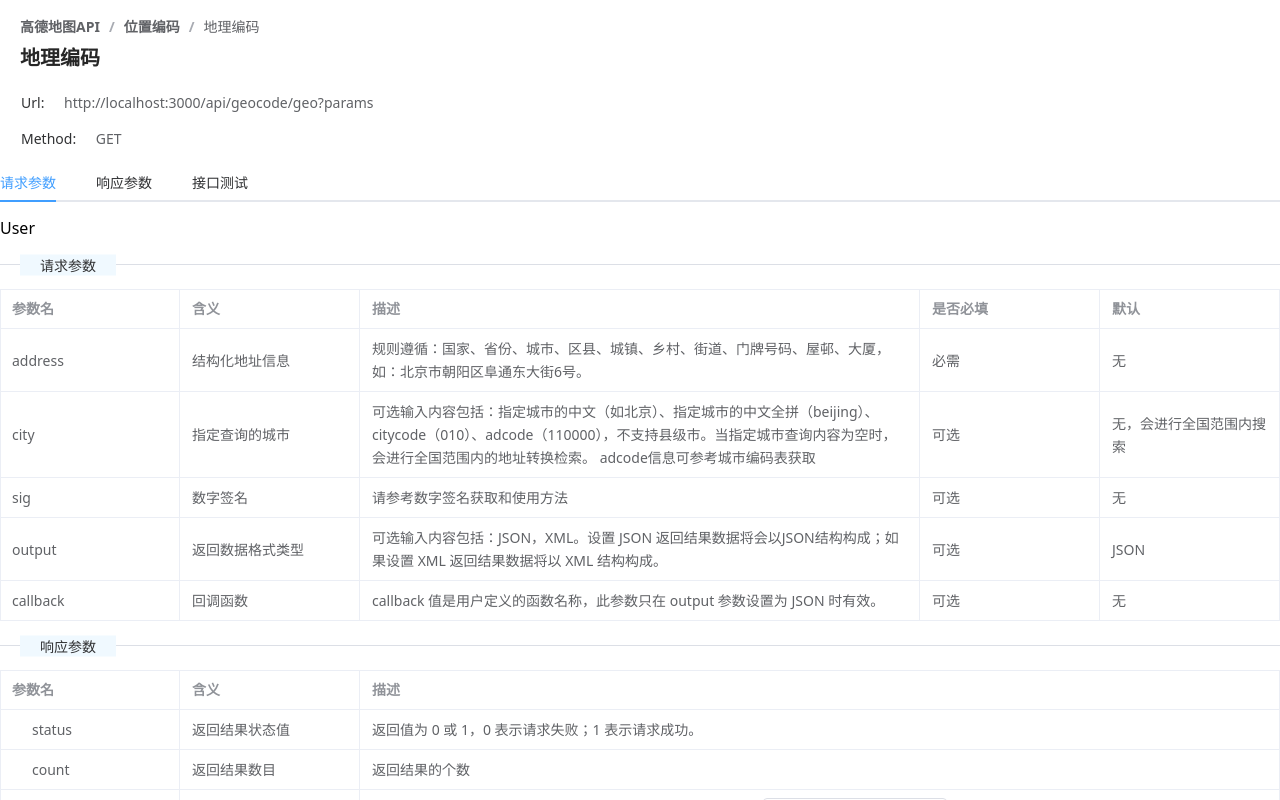
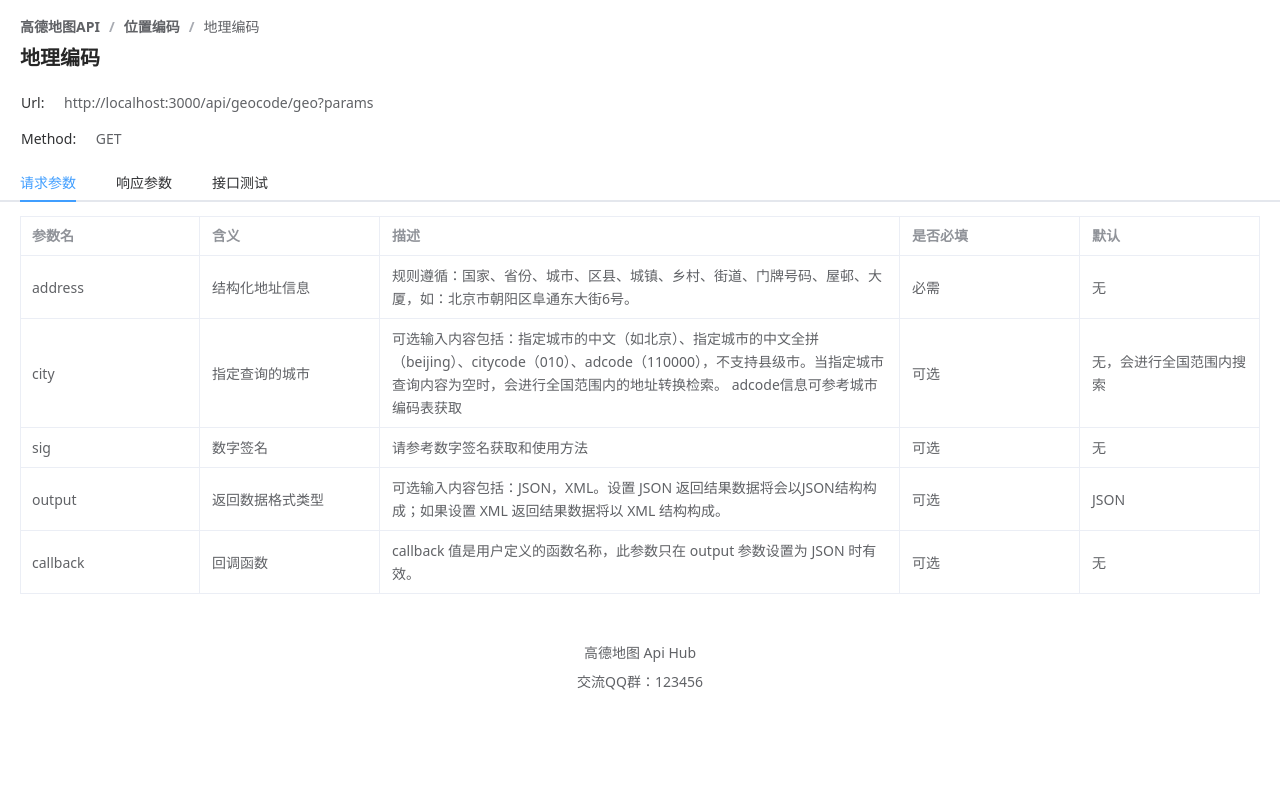
Before and after one commit to yongqi02/GaoDeDiTu, a Nuxt app: page /GeocodeGeo in a window 1280 px wide. Shown: the top 800 px of the page. Built offline with nearby package versions, Linux system fonts and the light colour scheme; what vue3-json-viewer would draw is missing.

Commit message:
feat: optimize stylesheet

```diff
--- a/components/InfoTable.vue
+++ b/components/InfoTable.vue
@@ -52,11 +52,11 @@
 </script>
 
 <template>
-	<el-table :data="tableData" style="width: 100%">
+	<el-table :data="tableData" style="width: 100%;">
 		<el-table-column fixed prop="code" label="info码" width="150" />
 		<el-table-column prop="returnValue" label="返回值" width="120" />
 		<el-table-column prop="description" label="描述" width="120" />
-		<el-table-column prop="resolution" label="可能解决方案" width="120" />
+		<el-table-column prop="resolution" label="可能解决方案" />
 	</el-table>
 </template>
 
--- a/pages/(components)/GeocodeGeo.vue
+++ b/pages/(components)/GeocodeGeo.vue
@@ -1,7 +1,5 @@
 <script setup lang="ts">
 import {
-	Guide,
-	CoffeeCup,
 	Pointer
 } from '@element-plus/icons-vue';
 import {ref} from 'vue';
@@ -140,6 +138,7 @@
 let isLoading = ref(false);
 let data = ref({});
 const handleClick = async () => {
+	console.log('发送请求');
 	isLoading.value = true;
 	const temp = await request(url.value);
 	isLoading.value = false;
@@ -150,6 +149,8 @@
 let infoDrawer = ref(false);
 
 let isActive = ref('request');
+
+console.log(`isEmpty: ${isEmpty.value}`)
 </script>
 
 <template>
@@ -169,11 +170,7 @@
 		</el-descriptions>
 	</div>
 	<el-tabs v-model="isActive" @tab-click="handleClick">
-		<el-tab-pane label="请求参数" name="request">User</el-tab-pane>
-		<el-tab-pane label="响应参数" name="response">Config</el-tab-pane>
-		<el-tab-pane label="接口测试" name="test">Role</el-tab-pane>
-	</el-tabs>
-	<el-divider content-position="left">请求参数</el-divider>
+		<el-tab-pane label="请求参数" name="request" style="padding: 0 20px;">
 			<client-only>
 				<el-table :data="requestData" border style="width: 100%">
 					<el-table-column prop="name" label="参数名" width="180" />
@@ -183,7 +180,8 @@
 					<el-table-column prop="default" label="默认" width="180"/>
 				</el-table>
 			</client-only>
-	<el-divider content-position="left">响应参数</el-divider>
+		</el-tab-pane>
+		<el-tab-pane label="响应参数" name="response" style="padding: 0 20px;">
 			<client-only>
 				<el-table :data="responseData" border style="width: 100%" row-key="id">
 					<el-table-column prop="name" label="参数名" width="180" />
@@ -192,13 +190,18 @@
 						<template #default="scope">
 							<div>
 								{{ scope.row.description }}
-						<el-button v-if="scope.row.name === 'info'" @click="infoDrawer = true">详情可以查询info状态表</el-button>
+								<div v-if="scope.row.name === 'info'">
+									详情可以
+									<el-button @click="infoDrawer = true" type="primary" size="small">查询</el-button>
+									info状态表
+								</div>
 							</div>
 						</template>
 					</el-table-column>
 				</el-table>
 			</client-only>
-	<el-divider content-position="left">在线测试</el-divider>
+		</el-tab-pane>
+		<el-tab-pane label="接口测试" name="test" style="padding: 0 20px;">
 			<el-input
 					v-model="url"
 					class="input-with-select"
@@ -209,7 +212,54 @@
 			</el-input>
 			<el-empty description="暂无数据" v-if="isEmpty"/>
 			<JsonVierer :data="data.data" v-if="!isEmpty" v-loading="isLoading"></JsonVierer>
-	<el-drawer v-model="infoDrawer">
+		</el-tab-pane>
+	</el-tabs>
+	<div style="width: 100%; display: flex; justify-content: center;" class="footer">
+		<el-space direction="vertical">
+			<el-text>
+				<el-text>高德地图 Api Hub</el-text>
+			</el-text>
+			<el-text>交流QQ群：123456</el-text>
+		</el-space>
+	</div>
+
+<!--	<el-divider content-position="left">请求参数</el-divider>-->
+<!--	<client-only>-->
+<!--		<el-table :data="requestData" border style="width: 100%">-->
+<!--			<el-table-column prop="name" label="参数名" width="180" />-->
+<!--			<el-table-column prop="meaning" label="含义" width="180" />-->
+<!--			<el-table-column prop="description" label="描述" />-->
+<!--			<el-table-column prop="must" label="是否必填" width="180"/>-->
+<!--			<el-table-column prop="default" label="默认" width="180"/>-->
+<!--		</el-table>-->
+<!--	</client-only>-->
+<!--	<el-divider content-position="left">响应参数</el-divider>-->
+<!--	<client-only>-->
+<!--		<el-table :data="responseData" border style="width: 100%" row-key="id">-->
+<!--			<el-table-column prop="name" label="参数名" width="180" />-->
+<!--			<el-table-column prop="meaning" label="含义" width="180" />-->
+<!--			<el-table-column prop="description" label="描述">-->
+<!--				<template #default="scope">-->
+<!--					<div>-->
+<!--						{{ scope.row.description }}-->
+<!--						<el-button v-if="scope.row.name === 'info'" @click="infoDrawer = true">详情可以查询info状态表</el-button>-->
+<!--					</div>-->
+<!--				</template>-->
+<!--			</el-table-column>-->
+<!--		</el-table>-->
+<!--	</client-only>-->
+<!--	<el-divider content-position="left">在线测试</el-divider>-->
+<!--	<el-input-->
+<!--			v-model="url"-->
+<!--			class="input-with-select"-->
+<!--	>-->
+<!--		<template #append>-->
+<!--			<el-button :icon="Pointer" @click="handleClick"/>-->
+<!--		</template>-->
+<!--	</el-input>-->
+<!--	<el-empty description="暂无数据" v-if="isEmpty"/>-->
+<!--	<JsonVierer :data="data.data" v-if="!isEmpty" v-loading="isLoading"></JsonVierer>-->
+	<el-drawer v-model="infoDrawer" size="50%">
 		<template #header>
 			<h4>Info状态表</h4>
 		</template>
@@ -240,4 +290,15 @@
 	white-space: nowrap;
 	text-overflow: ellipsis;
 }
+:deep(.el-tabs__nav-scroll) {
+	background-color: #fff;
+	padding: 0 20px;
+}
+.footer {
+	color: rgba(0,0,0,.85);
+	font-size: 14px;
+	margin: 48px 0 24px;
+	padding: 0 16px;
+	text-align: center;
+}
 </style>
```
Lines whose indentation alone changed are shown as unchanged.
